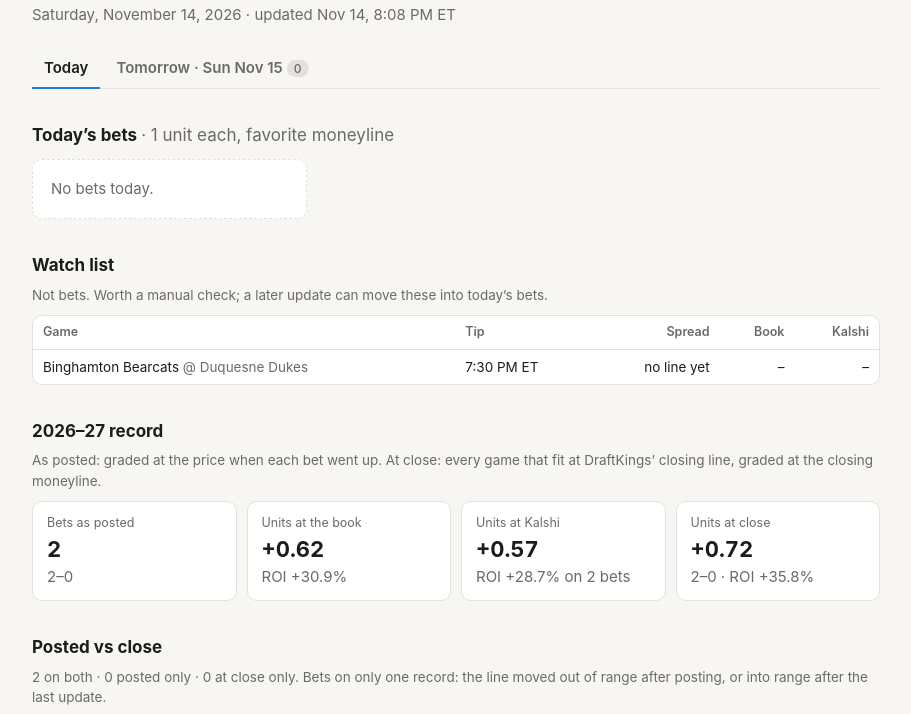
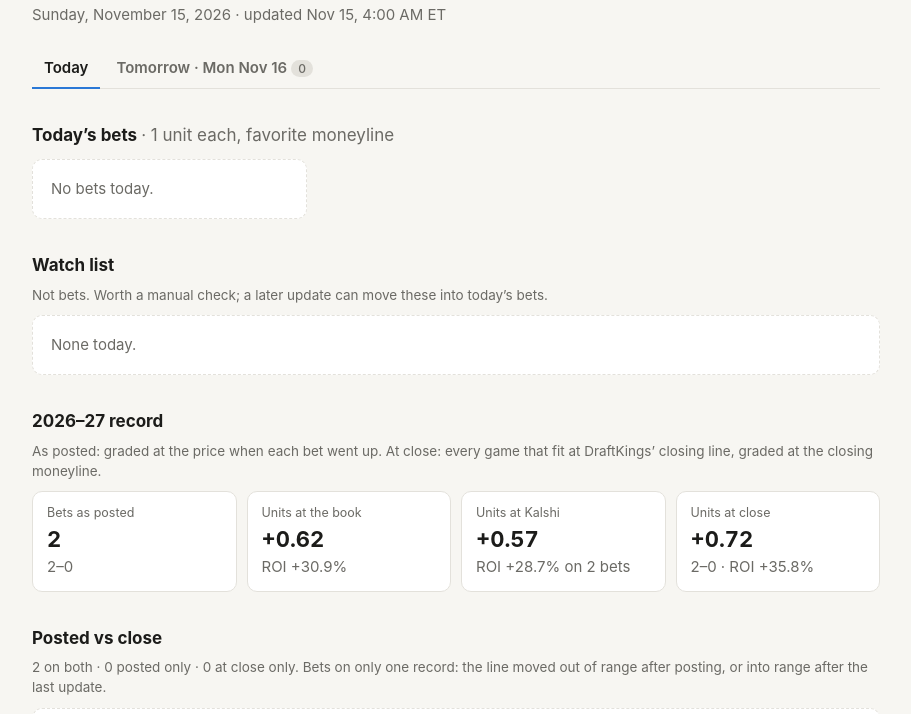
Before and after one commit to treyhensel/cbb-picks, a plain HTML site: page index.html in a window 1280 px wide. Shown: the part 65-779 px from the top of the page, without its empty margins (184-1095 px from the left). Drawn offline with Linux system fonts and the light colour scheme.

Commit message:
Update 2026-11-15T09:00Z

```diff
--- a/index.html
+++ b/index.html
@@ -46,11 +46,11 @@ footer{margin-top:36px;color:var(--muted);font-size:12.5px}
 .caution{color:var(--warn);font-size:12.5px}
 </style></head>
 <body><main>
-<header><h1>CBB Picks</h1><p>Saturday, November 14, 2026 · updated Nov 14, 8:08 PM ET</p></header>
+<header><h1>CBB Picks</h1><p>Sunday, November 15, 2026 · updated Nov 15, 4:00 AM ET</p></header>
 
 <nav class="tabs" role="tablist">
 <button role="tab" id="t-today" aria-controls="p-today" aria-selected="true">Today</button>
-<button role="tab" id="t-tomorrow" aria-controls="p-tomorrow" aria-selected="false">Tomorrow · Sun Nov 15<span class="count">0</span></button>
+<button role="tab" id="t-tomorrow" aria-controls="p-tomorrow" aria-selected="false">Tomorrow · Mon Nov 16<span class="count">0</span></button>
 </nav>
 
 <div role="tabpanel" id="p-today" aria-labelledby="t-today">
@@ -58,7 +58,7 @@ footer{margin-top:36px;color:var(--muted);font-size:12.5px}
 <div class="picks"><p class="empty">No bets today.</p></div></section>
 
 <section><h2>Watch list</h2><p class="note">Not bets. Worth a manual check; a later update can move these into today’s bets.</p>
-<div class="scroll"><table><thead><tr><th>Game</th><th>Tip</th><th class="num">Spread</th><th class="num">Book</th><th class="num">Kalshi</th></tr></thead><tbody><tr><td>Binghamton Bearcats <span class="muted">@ Duquesne Dukes</span></td><td>7:30 PM ET</td><td class="num">no line yet</td><td class="num">–</td><td class="num">–</td></tr></tbody></table></div></section>
+<p class="empty">None today.</p></section>
 </div>
 
 <div role="tabpanel" id="p-tomorrow" aria-labelledby="t-tomorrow" hidden>
--- a/picks.json
+++ b/picks.json
@@ -1,6 +1,6 @@
 {
- "date": "2026-11-14",
- "updated_utc": "2026-11-15T01:08Z",
+ "date": "2026-11-15",
+ "updated_utc": "2026-11-15T09:00Z",
  "picks": [],
  "record_book": {
   "bets": 2,
```
